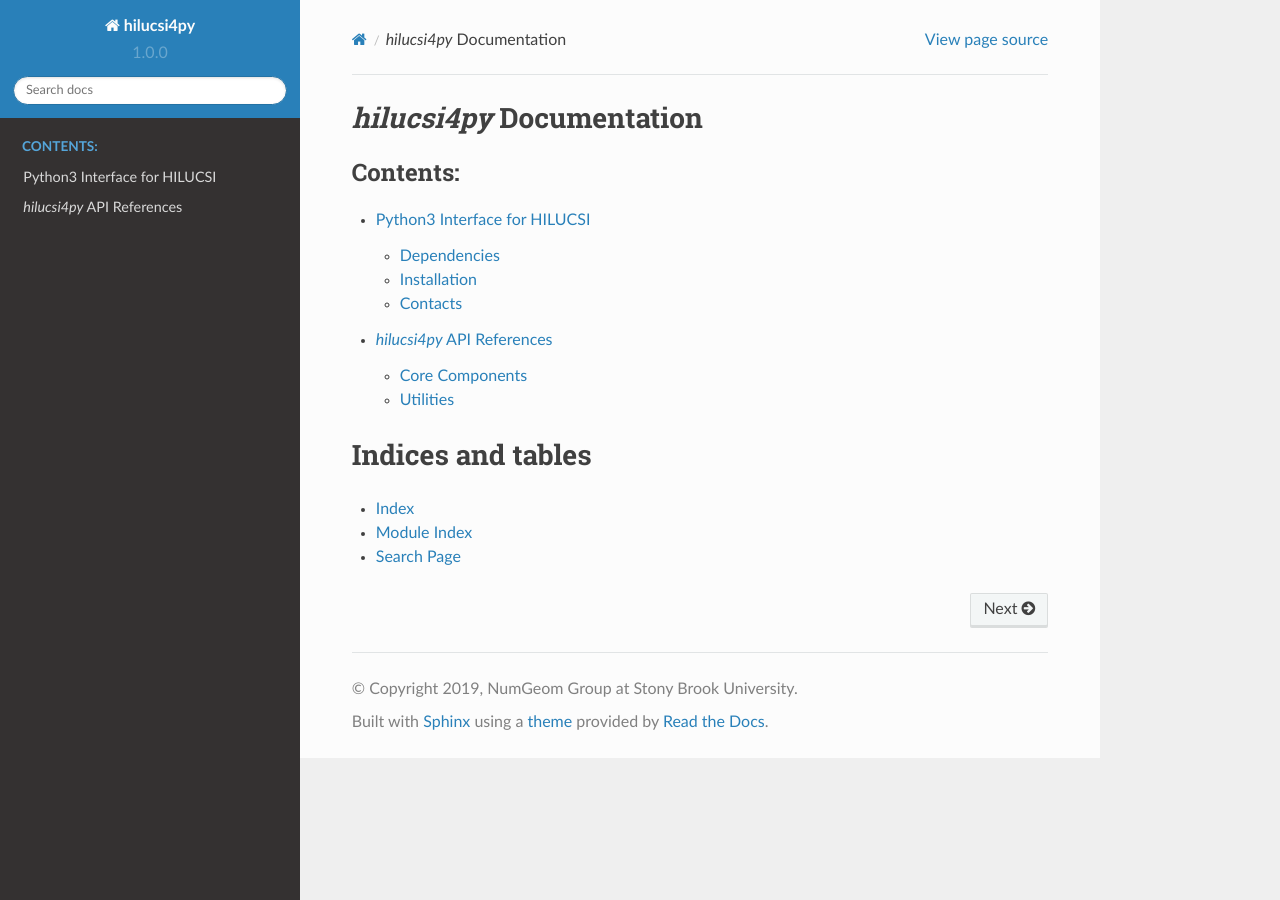
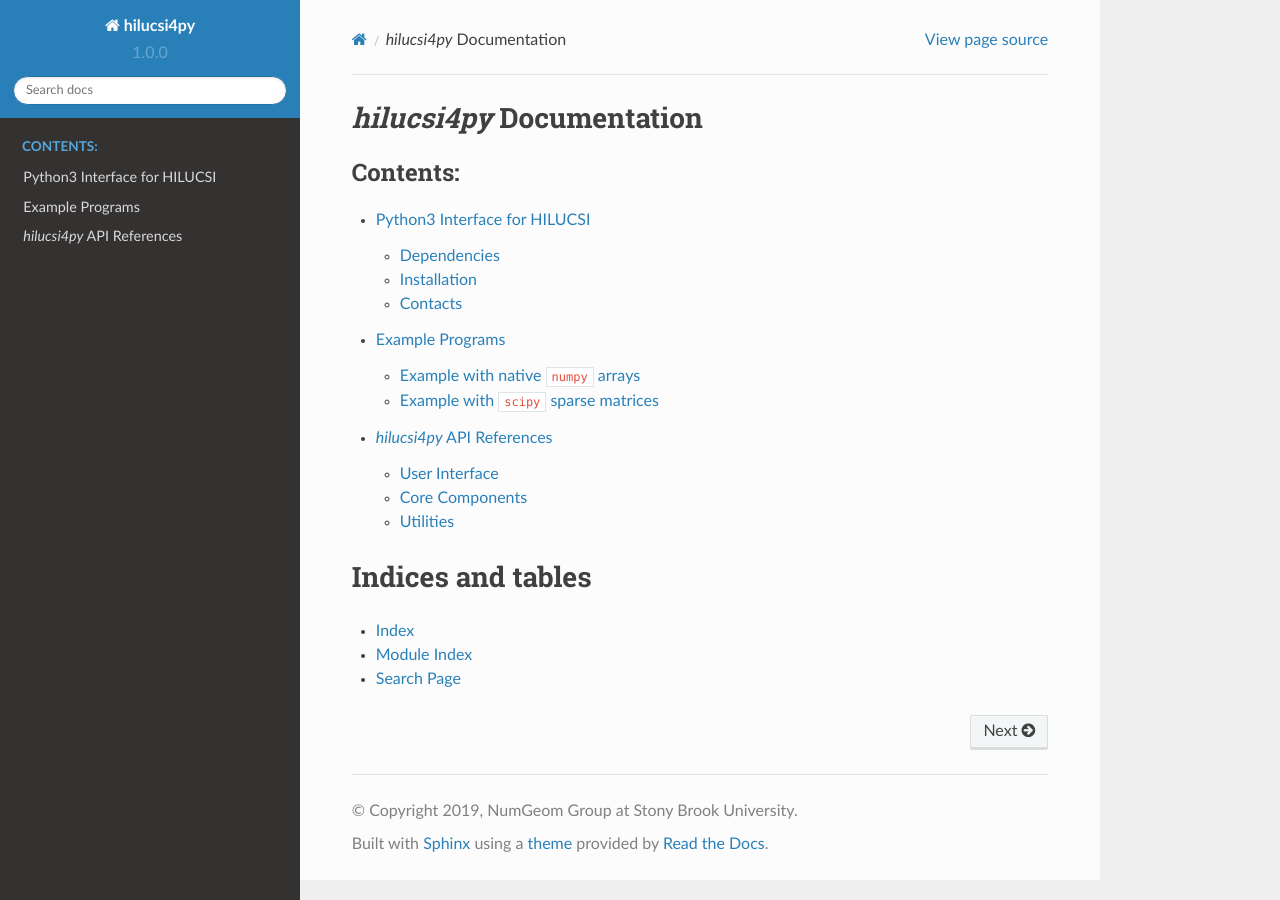
Before and after one commit to hifirworks/hifir4py, a Sphinx documentation site: the page built from docs/index.rst, in a window 1280 px wide. Built offline with Sphinx 7.4.7 and the Read the Docs theme 2.0.0, drawn with Linux system fonts in a browser that asks for light colours; the version number is read from the project's files by our own code.

Commit message:
added more doc sources

```diff
--- /dev/null
+++ b/docs/eg.rst
@@ -0,0 +1,18 @@
+.. _eg:
+
+Example Programs
+================
+
+Example with native ``numpy`` arrays
+------------------------------------
+
+.. toctree::
+
+   examples/demo
+
+Example with ``scipy`` sparse matrices
+--------------------------------------
+
+.. toctree::
+
+    examples/demo_scipy
--- a/docs/index.rst
+++ b/docs/index.rst
@@ -6,6 +6,7 @@
     :caption: Contents:
 
     README
+    eg
     api
 
 Indices and tables
```
Also changed, not shown: docs/api.rst (+3 -12 lines), docs/apis/core.rst (added, +9 -0 lines), docs/apis/user.rst (added, +9 -0 lines), docs/apis/utils.rst (added, +9 -0 lines).
